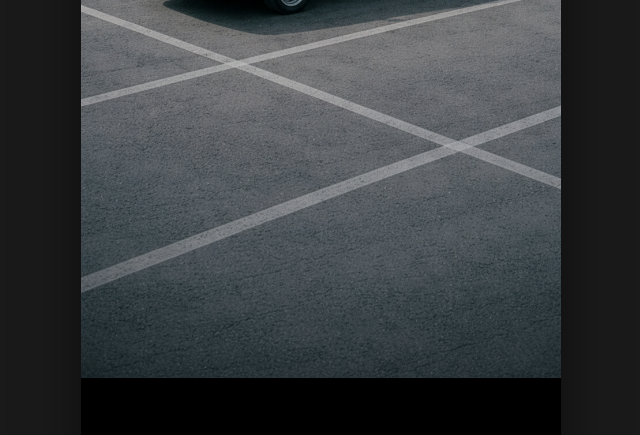
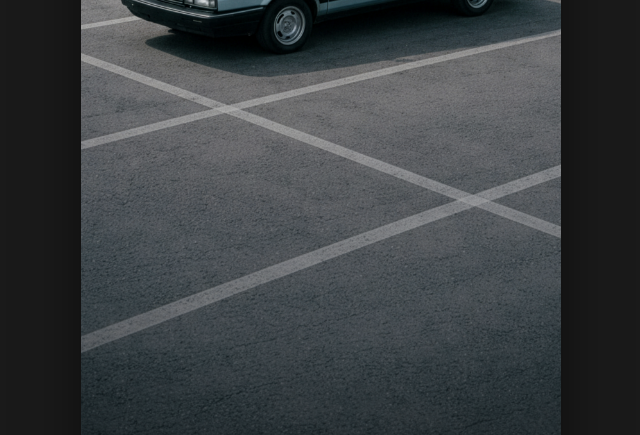
Before and after one commit to EmanuelSteadycam/il-corpo-e-la-macchina, a plain HTML site: page index.html in a window 1280 px wide. Shown: the part 342-777 px from the top of the page, without its empty margins (319-959 px from the left). Drawn offline with Linux system fonts and the light colour scheme.

Commit message:
Add files via upload

```diff
--- a/index.html
+++ b/index.html
@@ -12,15 +12,15 @@
 <body>
     <!-- Contenitore che simula schermo mobile anche su desktop -->
     <div class="phone-container">
-        <!-- Immagine di sfondo statica -->
-        <div class="background-container">
-            <img src="Landing01.jpg" class="background-image" alt="">
+        <!-- Immagine di sfondo fissa -->
+        <div class="background-fixed">
+            <img src="Landing01.jpg" alt="">
         </div>
 
-        <!-- Overlay gradient per leggibilità -->
+        <!-- Overlay gradient -->
         <div class="overlay-gradient"></div>
 
-        <!-- Content overlay -->
+        <!-- Content che scrolla -->
         <div class="content-wrapper">
             <!-- Testo "STEADYCAM PRESENTA" che scende dall'alto -->
             <div class="presenta-layer" id="presentaLayer">
@@ -52,12 +52,12 @@
                     <div class="card-subtitle">Salute digitale e consapevolezza</div>
                 </div>
             </div>
+
+            <!-- Footer con loghi -->
+            <footer class="footer-logos">
+                <img src="footer_loghi.png" alt="Partner logos" class="footer-image">
+            </footer>
         </div>
-
-        <!-- Footer con loghi -->
-        <footer class="footer-logos">
-            <img src="footer_loghi.png" alt="Partner logos" class="footer-image">
-        </footer>
     </div>
 
     <script src="script.js"></script>
--- a/styles.css
+++ b/styles.css
@@ -7,7 +7,7 @@
 body {
     font-family: 'Poppins', sans-serif;
     overflow-x: hidden;
-    background: #1a1a1a; /* Sfondo scuro desktop */
+    background: #1a1a1a;
     min-height: 100vh;
 }
 
@@ -18,33 +18,37 @@ body {
     background: #000;
     min-height: 100vh;
     position: relative;
+}
+
+/* Background fisso - resta sempre visibile */
+.background-fixed {
+    position: fixed;
+    top: 0;
+    left: 50%;
+    transform: translateX(-50%);
+    width: 100%;
+    max-width: 480px;
+    height: 100vh;
+    z-index: 1;
     overflow: hidden;
 }
 
-/* Background container - immagine statica singola */
-.background-container {
-    position: relative;
+.background-fixed img {
     width: 100%;
-    z-index: 1;
-}
-
-.background-image {
-    display: block;
-    width: 100%;
-    height: auto; /* Rispetta proporzioni originali */
-}
-
-.background-image.active {
-    opacity: 1;
+    height: 100%;
+    object-fit: cover;
+    object-position: center;
 }
 
 /* Overlay gradient per leggibilità testi */
 .overlay-gradient {
-    position: absolute;
+    position: fixed;
     top: 0;
-    left: 0;
+    left: 50%;
+    transform: translateX(-50%);
     width: 100%;
-    height: 100%;
+    max-width: 480px;
+    height: 100vh;
     background: linear-gradient(
         to bottom,
         rgba(0,0,0,0.3) 0%,
@@ -55,14 +59,14 @@ body {
     pointer-events: none;
 }
 
-/* Content wrapper - sovrapposto alle immagini */
+/* Content che scrolla */
 .content-wrapper {
-    position: absolute;
-    top: 0;
-    left: 0;
-    width: 100%;
+    position: relative;
     z-index: 3;
-    padding: 60px 20px 120px 20px;
+    min-height: 100vh;
+    padding: 60px 20px 20px 20px;
+    display: flex;
+    flex-direction: column;
 }
 
 /* Testo "STEADYCAM PRESENTA" - scende dall'alto */
@@ -180,7 +184,7 @@ body {
     display: block;
 }
 
-/* Desktop: centra container mobile */
+/* Desktop: ombra sul container */
 @media (min-width: 769px) {
     .phone-container {
         box-shadow: 0 0 50px rgba(0,0,0,0.5);
```
